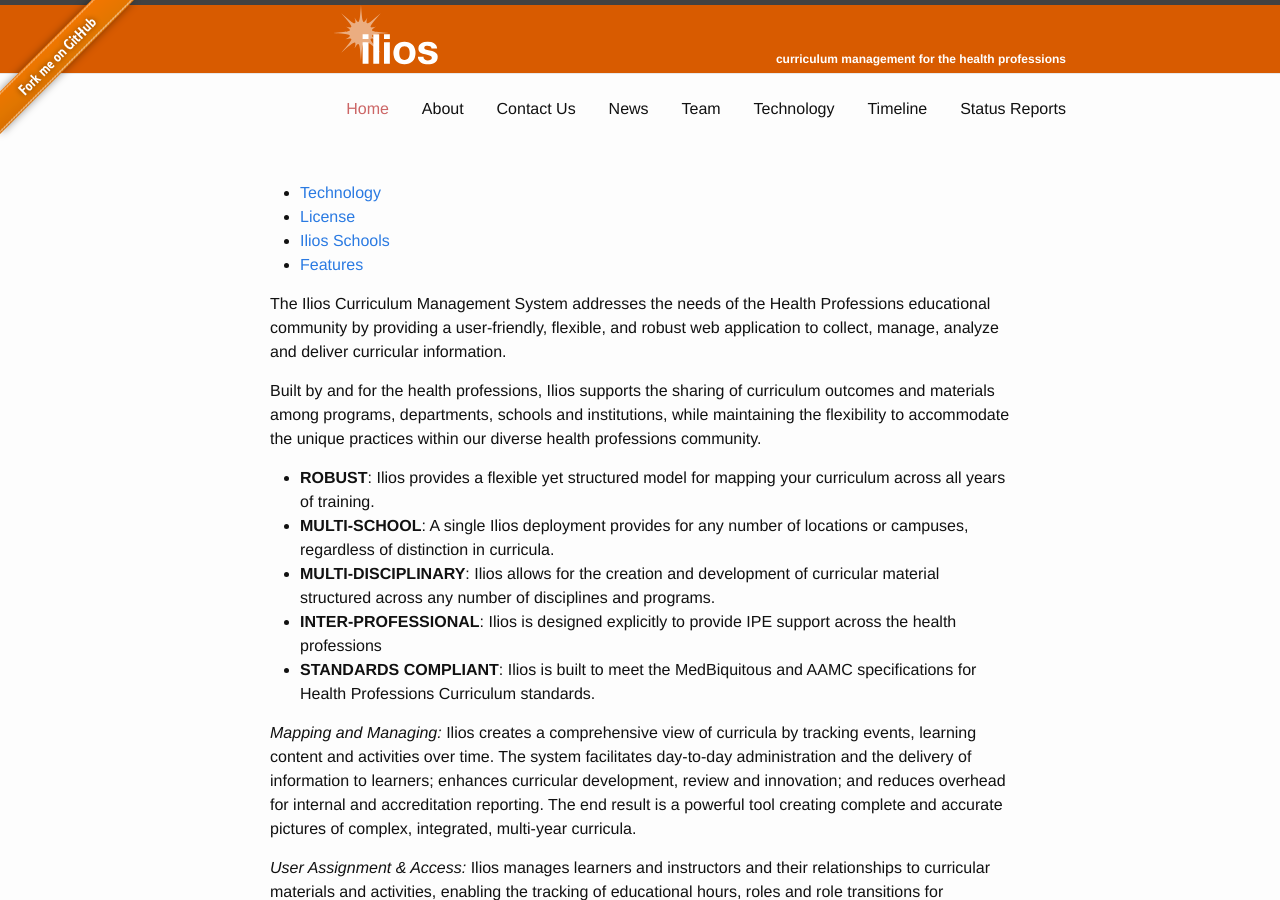
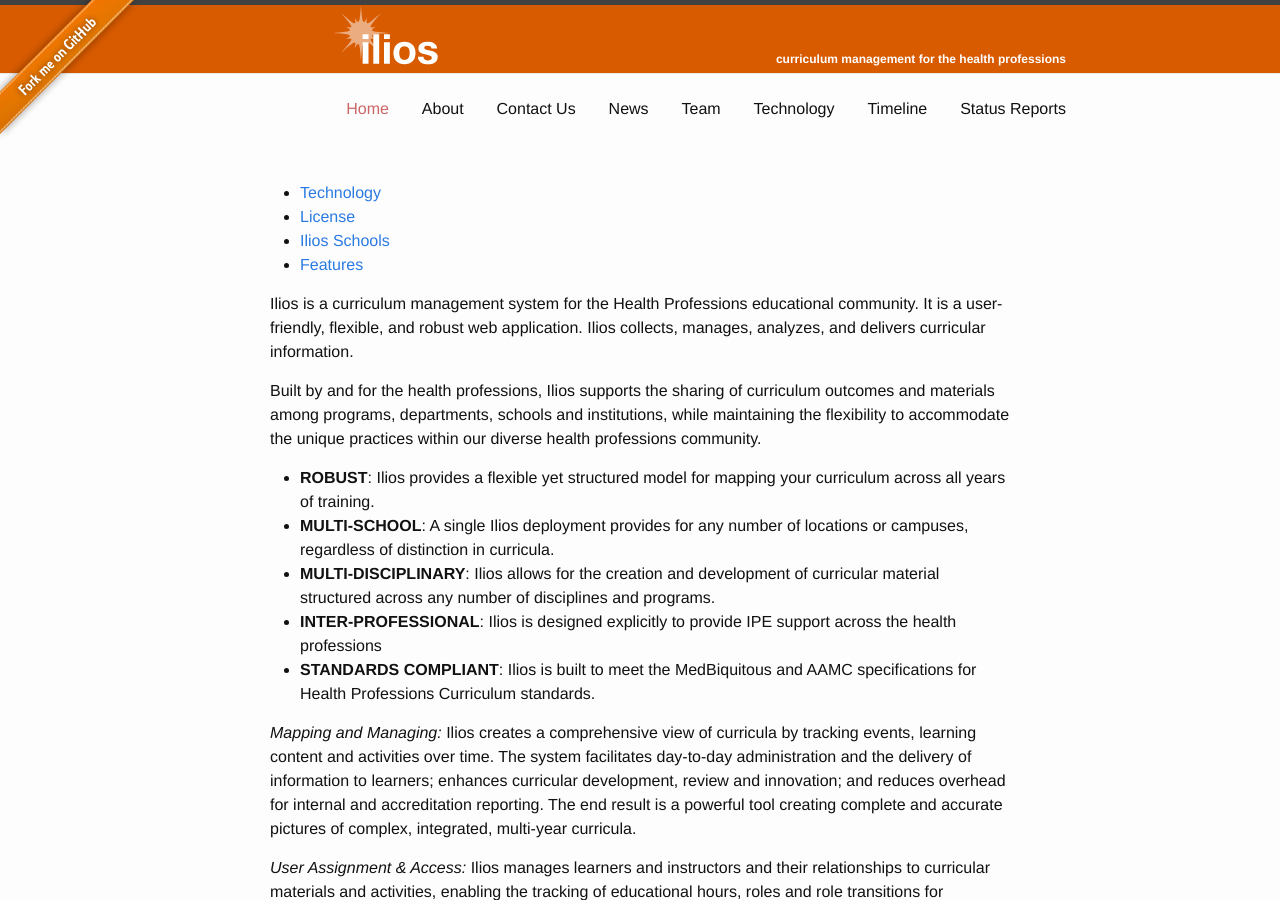
Before and after one commit to ilios/iliosproject.org, a Jekyll site: the page built from about.md, in a window 1280 px wide and 900 px high. Built offline with Jekyll 4.4.1, drawn with Linux system fonts in a browser that asks for light colours.

Commit message:
revise about.md lede

```diff
--- a/about.md
+++ b/about.md
@@ -10,7 +10,7 @@
 - [Ilios Schools](/ilios-schools)
 - [Features](/features)
 
-The Ilios Curriculum Management System addresses the needs of the Health Professions educational community by providing a user-friendly, flexible, and robust web application to collect, manage, analyze and deliver curricular information.
+Ilios is a curriculum management system for the Health Professions educational community. It is a user-friendly, flexible, and robust web application. Ilios collects, manages, analyzes, and delivers curricular information.
 
 Built by and for the health professions, Ilios supports the sharing of curriculum outcomes and materials among programs, departments, schools and institutions, while maintaining the flexibility to accommodate the unique practices within our diverse health professions community.
 - **ROBUST**: Ilios provides a flexible yet structured model for mapping your curriculum across all years of training.
```
